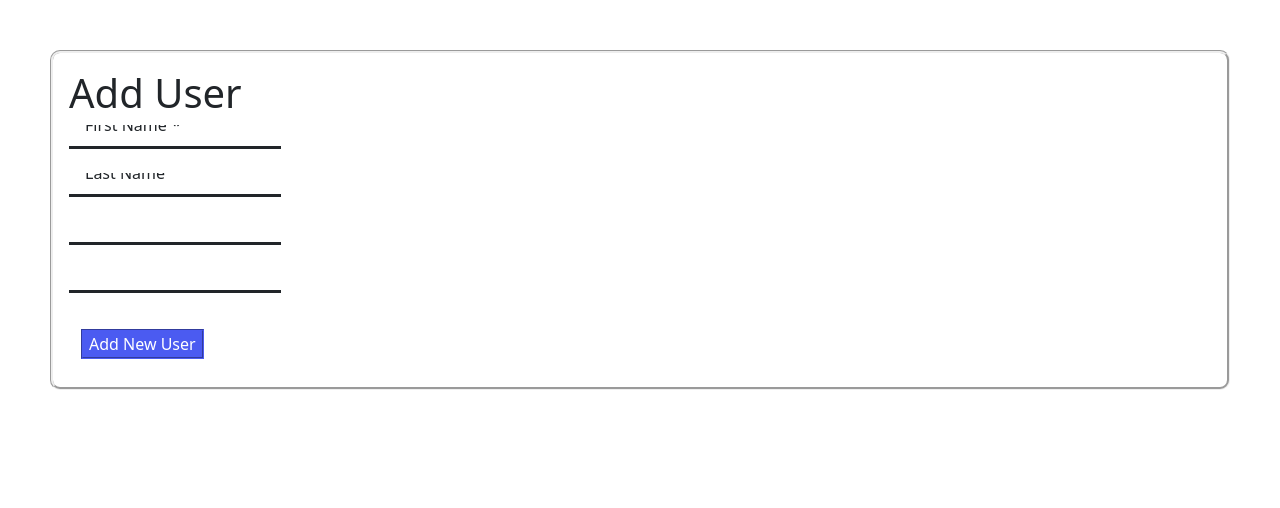
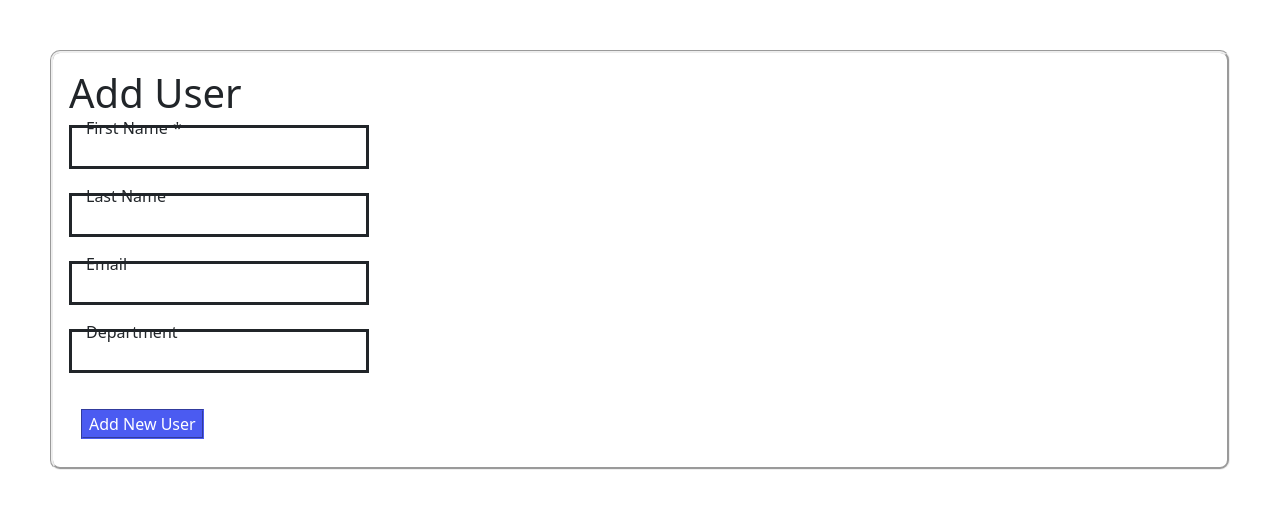
Before and after one commit to anuvbce/usermanagementrepo, an Angular app: page /add in a window 1280 px wide. Shown: the top 508 px of the page. Built offline with nearby package versions, Linux system fonts and the light colour scheme.

Commit message:
updated add user UI

```diff
--- a/src/app/adduser/adduser.component.css
+++ b/src/app/adduser/adduser.component.css
@@ -13,3 +13,17 @@
     border-color:none;
 
 }
+.user-details{
+    width:300px;
+    border-color:none;
+}
+.labels{
+    margin-left:10px;
+    margin-top:10px;
+}
+.inputs{
+margin-left:10px;
+margin-bottom:10px;
+margin-top:10px;
+
+}
--- a/src/app/adduser/adduser.component.html
+++ b/src/app/adduser/adduser.component.html
@@ -9,39 +9,39 @@
 
         <div class = " form-group">
 
-            <mat-form-field>
-                <mat-label>
+            <mat-form-field class="user-details" appearance="outline">
+                <mat-label class="labels">
                     First Name
                 </mat-label>
-                <input matInput placeholder="Enter User Firstname" name="firstName" [(ngModel)] ="newUserForm.firstName" required minlength="4" maxlength="20">
+                <input matInput class="inputs" placeholder="Enter User Firstname" name="firstName" [(ngModel)] ="newUserForm.firstName" required minlength="4" maxlength="20">
                 <mat-error *ngIf="userForm.controls['firstName']?.touched && userForm.controls['firstName'].hasError('required')">Name is required</mat-error>
             </mat-form-field>
         </div>
         <div class = " form-group">
 
-            <mat-form-field>
-                <mat-label>
+            <mat-form-field class="user-details" appearance="outline">
+                <mat-label class="labels">
                     Last Name
                 </mat-label>
-                <input matInput placeholder="Enter User Lastname" name="lastName" [(ngModel)] ="newUserForm.lastName">
+                <input matInput  class="inputs" placeholder="Enter User Lastname" name="lastName" [(ngModel)] ="newUserForm.lastName">
             </mat-form-field>
         </div>
         <div class = " form-group">
 
-            <mat-form-field>
-                <mat-label>
-
+            <mat-form-field class="user-details" appearance="outline">
+                <mat-label class="labels">
+                    Email
                 </mat-label>
-                <input matInput placeholder="Enter User Email" name="email" [(ngModel)] ="newUserForm.email">
+                <input matInput class="inputs" placeholder="Enter User Email" name="email" [(ngModel)] ="newUserForm.email">
             </mat-form-field>
         </div>
         <div class = " form-group">
 
-            <mat-form-field>
-                <mat-label>
-
+            <mat-form-field appearance="outline" class="user-details">
+                <mat-label class="labels">
+                    Department
                 </mat-label>
-                <input matInput placeholder="Enter User Department" name="department" [(ngModel)] ="newUserForm.department">
+                <input matInput class="inputs" placeholder="Enter User Department" name="department" [(ngModel)] ="newUserForm.department">
             </mat-form-field>
         </div>
         <div>
```
